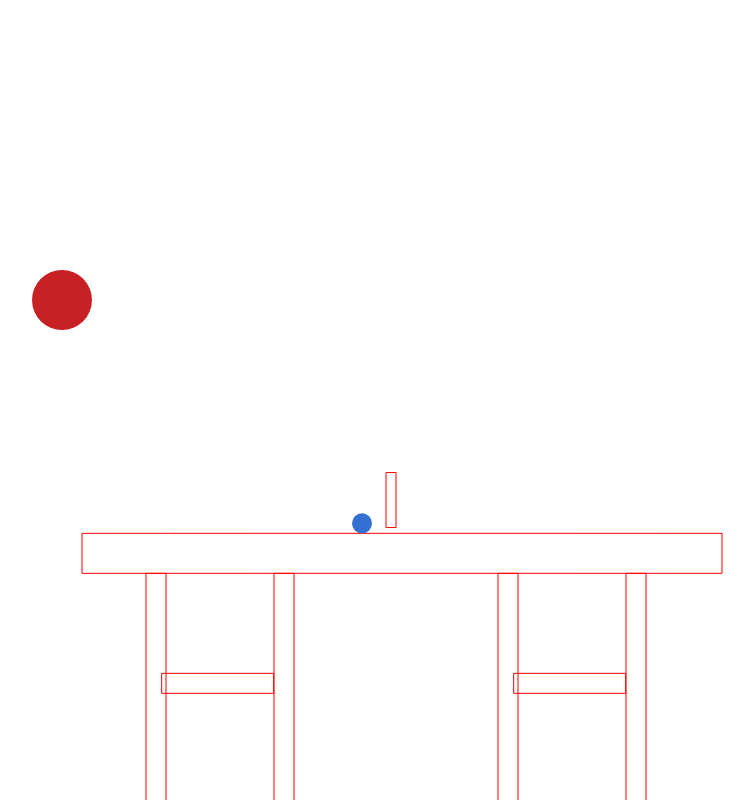
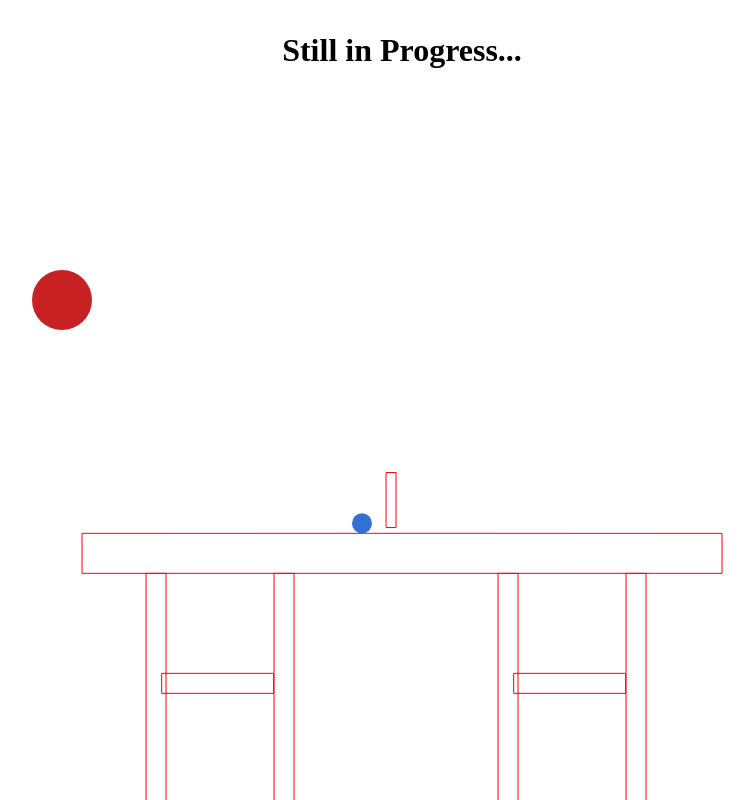
Before and after one commit to matheusjv11/table-tennis-show, a Nuxt app: page / in a window 1280 px wide. Shown: the whole page, without its empty margins (238-992 px from the left). Built offline with nearby package versions, Linux system fonts and the light colour scheme.

Commit message:
Adding a behavior when ball falls out the screen

```diff
--- a/app.vue
+++ b/app.vue
@@ -1,5 +1,8 @@
 <template>
   <div>
+    <h1 class="alert__header">
+      Still in Progress...
+    </h1>
     <canvas ref="mainCanvas" id="mainCanvas"></canvas>
   </div>
 </template>
@@ -12,6 +15,7 @@ export default {
     let arena = new Arena(myCanvas)
 
     this.initMouseEvents(arena)
+    this.initServer()
 
     window.addEventListener('resize', () => {
       arena = new Arena(myCanvas)
@@ -53,6 +57,15 @@ export default {
         y = arena.player.y;
         lastTime = now;
       });
+    },
+
+    initServer() {
+/*       let connection = new WebSocket('wss:');
+
+      connection.onopen = (event) => {
+        console.log(event)
+        console.log('oi connectei')
+      } */
     }
   }
 }
@@ -68,4 +81,13 @@ body, html { height:100%; }
   width:100%;
   height:100%;
 }
+
+.alert__header {
+  position: absolute;
+  left: 0;
+  right: 0;
+  text-align: center;
+  padding: 2rem;
+
+}
 </style>
--- a/classes/Ball.ts
+++ b/classes/Ball.ts
@@ -43,6 +43,7 @@ export class Ball {
         this.canvasParent.fill()
 
         this.updatePosition()
+        this.detectOutsideBall();
         this.detectTableCollision()
         this.detectRacketCollision()
     }
@@ -50,6 +51,20 @@ export class Ball {
     private updatePosition () {
         this.y += this.velocity.y
         this.x += this.velocity.x
+    }
+
+    private detectOutsideBall () {
+        if (
+            this.x + this.radius < 0 ||
+            this.x + this.radius > innerWidth ||
+            this.y + this.radius > innerHeight ||
+            this.y + this.radius < 0
+            ) {
+            this.x = 600
+            this.y = 300
+            this.velocity.x = 0
+            this.velocity.y = 1
+        }
     }
 
     private detectTableCollision() {
--- a/package.json
+++ b/package.json
@@ -8,9 +8,11 @@
     "postinstall": "nuxt prepare"
   },
   "devDependencies": {
+    "@types/express": "^4.17.15",
     "nuxt": "3.0.0-rc.13"
   },
   "dependencies": {
+    "express": "^4.18.2",
     "vuex": "^4.0.2"
   }
 }
--- /dev/null
+++ b/utils/SocketServer.ts
@@ -0,0 +1,12 @@
+import http from 'http'
+import express from 'express'
+
+export default class SocketServer {
+    static init() {
+        const serverPort = 3008
+
+        const app = express()
+        const server = http.createServer(app)
+        const webSocketServer = new WebSocket.Server()
+    }
+}
```
Also changed, not shown: 1 other file (tests, documents, lock files or other folders).
